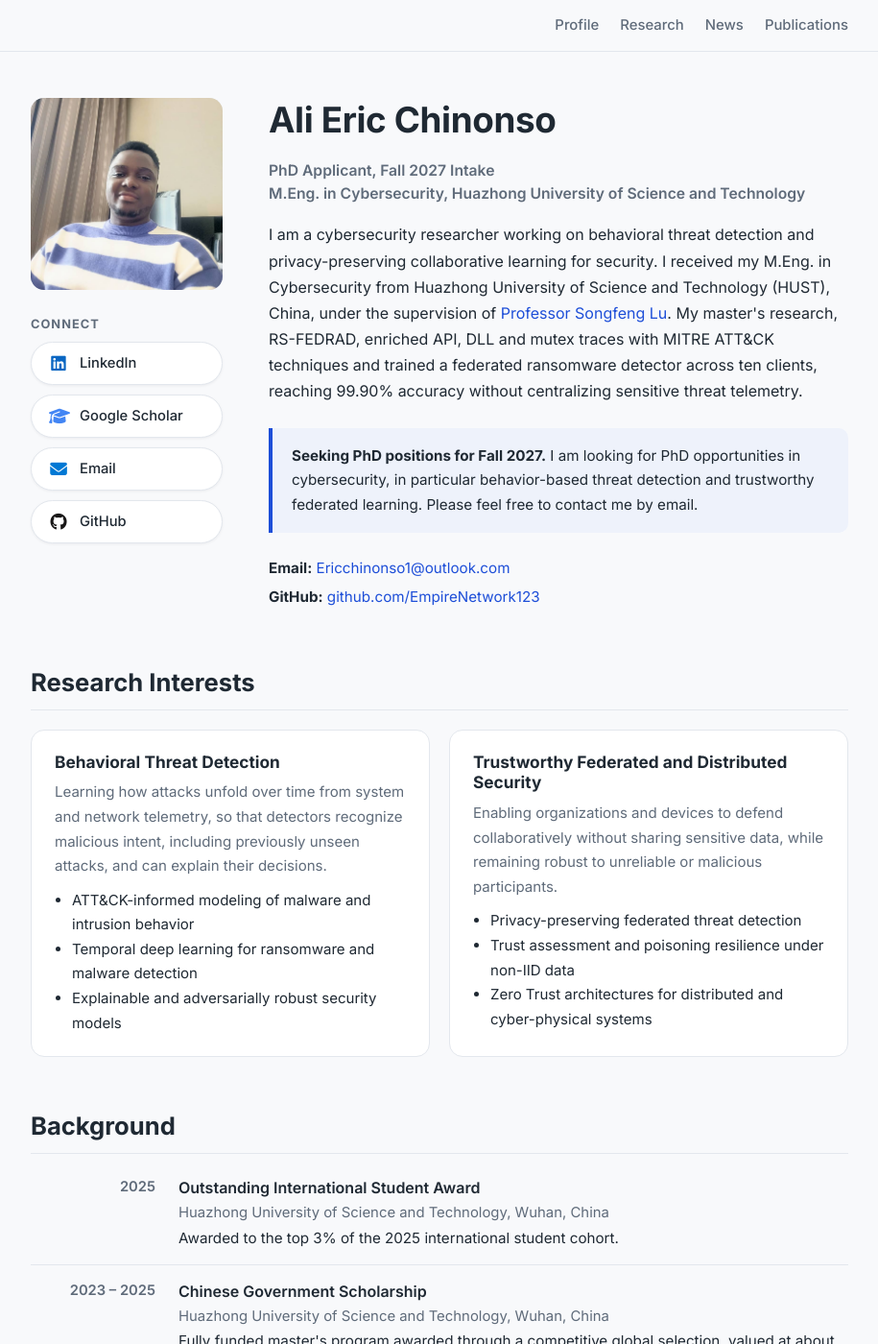
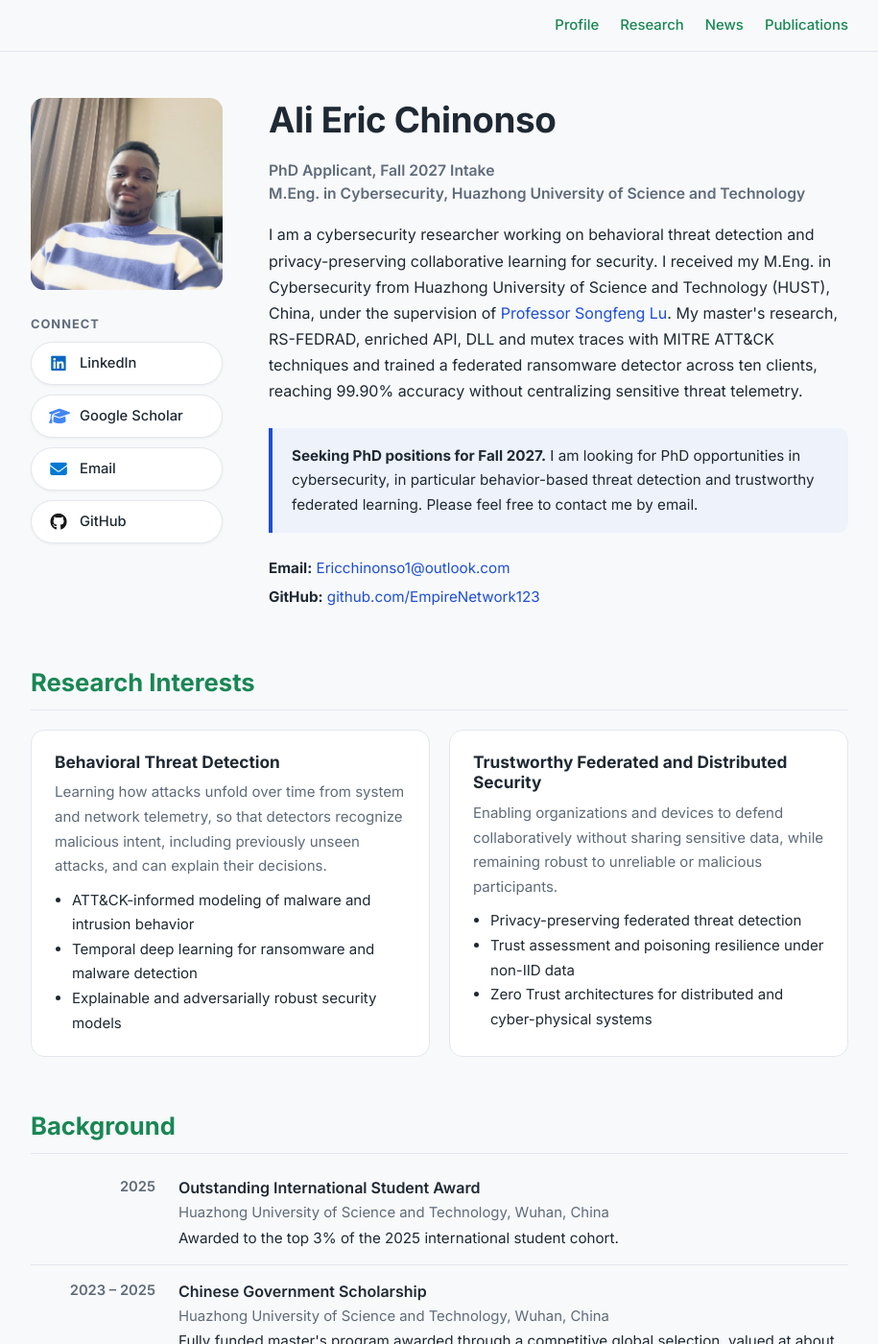
Before and after one commit to EmpireNetwork123/EmpireNetwork123.github.io, a Jekyll site: the page built from index.html, in a window 1280 px wide and 1400 px high. Shown: the whole window at 96% size, without its empty margins (182-1097 px from the left). Built offline with Jekyll 4.4.1, drawn with Linux system fonts in a browser that asks for light colours.

Commit message:
minor update

```diff
--- a/assets/css/main.css
+++ b/assets/css/main.css
@@ -8,6 +8,7 @@
   --line: #e3e7ed;
   --accent: #1d4ed8;
   --accent-soft: #eef2fb;
+  --heading: #198754;
   --radius: 14px;
   --width: 900px;
 }
@@ -73,13 +74,14 @@
 }
 
 .site-nav a {
-  color: var(--muted);
+  color: var(--heading);
 }
 
 .site-nav a:hover,
 .site-nav a[aria-current="page"] {
-  color: var(--text);
-  text-decoration: none;
+  color: #146c43;
+  text-decoration: underline;
+  text-underline-offset: 4px;
 }
 
 /* Page */
@@ -97,6 +99,7 @@
 .section-title {
   font-size: 1.6rem;
   font-weight: 700;
+  color: var(--heading);
   padding-bottom: 12px;
   margin-bottom: 8px;
   border-bottom: 1px solid var(--line);
@@ -288,6 +291,7 @@
 .page-title {
   font-size: 2.1rem;
   font-weight: 700;
+  color: var(--heading);
   margin-bottom: 12px;
 }
 
```
